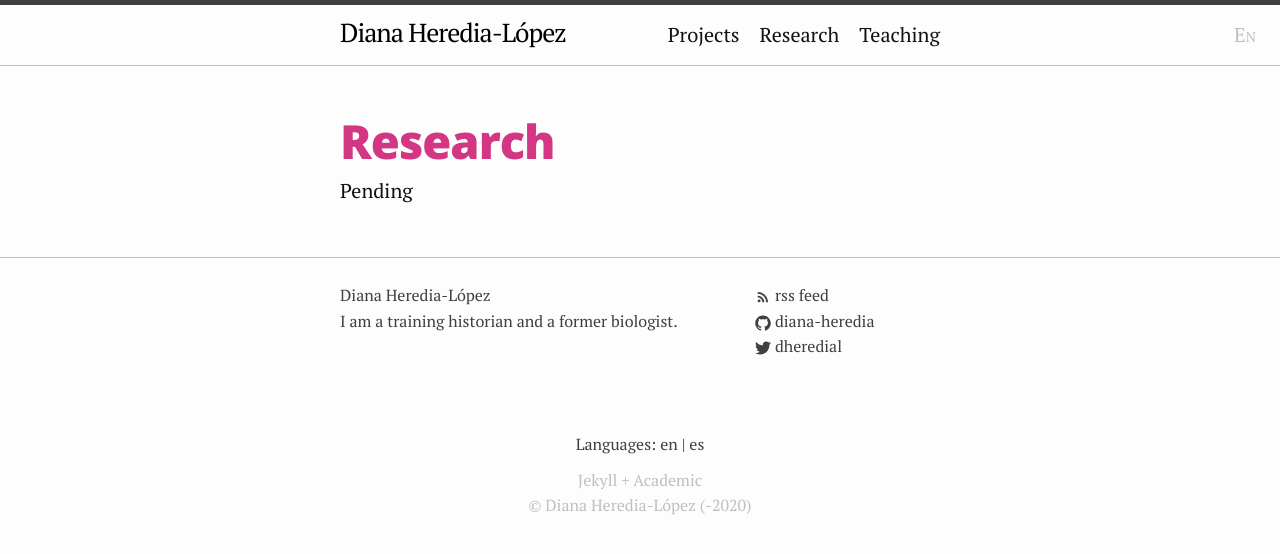
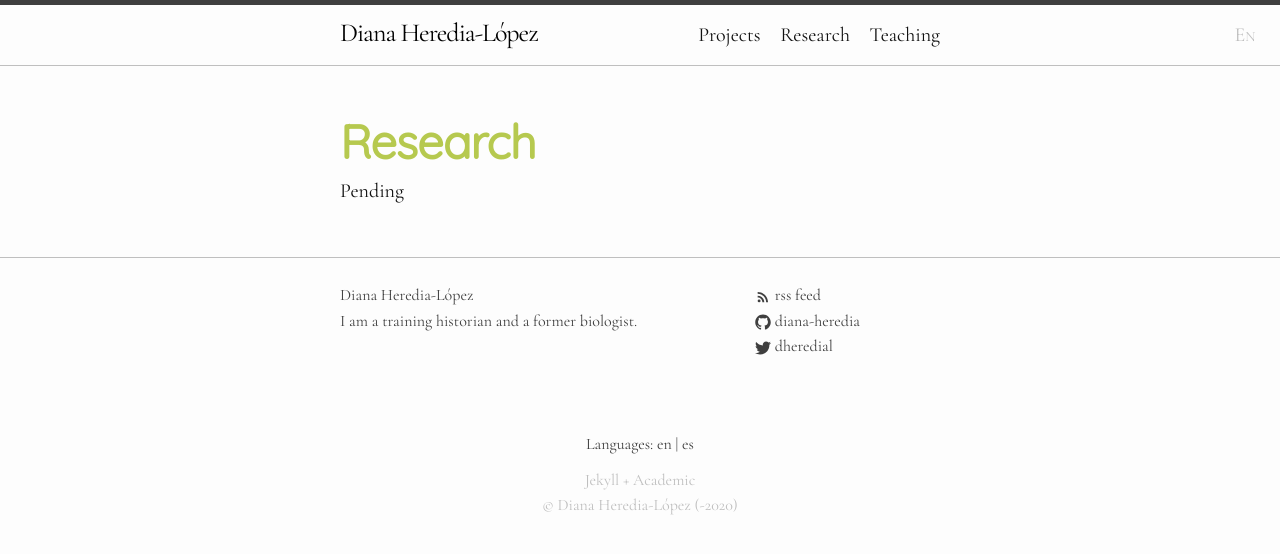
Before and after one commit to diana-heredia/diana-heredia.github.io, a Jekyll site: the page built from research.markdown, in a window 1280 px wide. Shown: the top 554 px of the page. Built offline with Jekyll 4.4.1, drawn with Linux system fonts in a browser that asks for light colours.

Commit message:
Css update and homepage glitch
changed color and font

```diff
--- a/assets/main.scss
+++ b/assets/main.scss
@@ -3,24 +3,24 @@
 ---
 @charset "utf-8";
 
-@import url('https://fonts.googleapis.com/css?family=Open+Sans:800|PT+Serif');
+@import url('https://fonts.googleapis.com/css?family=Cormorant+Garamond|Quicksand&display=swap');
 
 // Our variables
-// $base-font-family: "Open Sans", sans-serif;
-$base-font-family: "PT Serif", serif;
+// $base-font-family: "Quicksand", sans-serif;
+$base-font-family: "Cormorant Garamond", serif;
 $base-font-size:   20px;
 $base-font-weight: 400;
 $small-font-size:  $base-font-size * 0.95;
 $base-line-height: 1.5;
 
-$alt-font-family: "Open Sans", sans-serif;
+$alt-font-family: "Quicksand", sans-serif;
 $alt-font-weight: bold;
 
 $spacing-unit:     50px;
 
 $text-color:       #111;
 $background-color: #fdfdfd;
-$brand-color:      #d33682;
+$brand-color:      #b6c94f;
 
 $grey-color:       #3F3F3F;
 $grey-color-light: lighten($grey-color, 50%);
--- a/index.markdown
+++ b/index.markdown
@@ -5,7 +5,7 @@
 layout: about
 title: About me
 invisible: true
-permalink: /en/
+permalink:
 ---
 I'm a History Ph.D student at the University of Texas at Austin. My current
 research focuses on the circulation of material culture and lay knowledge in
```
